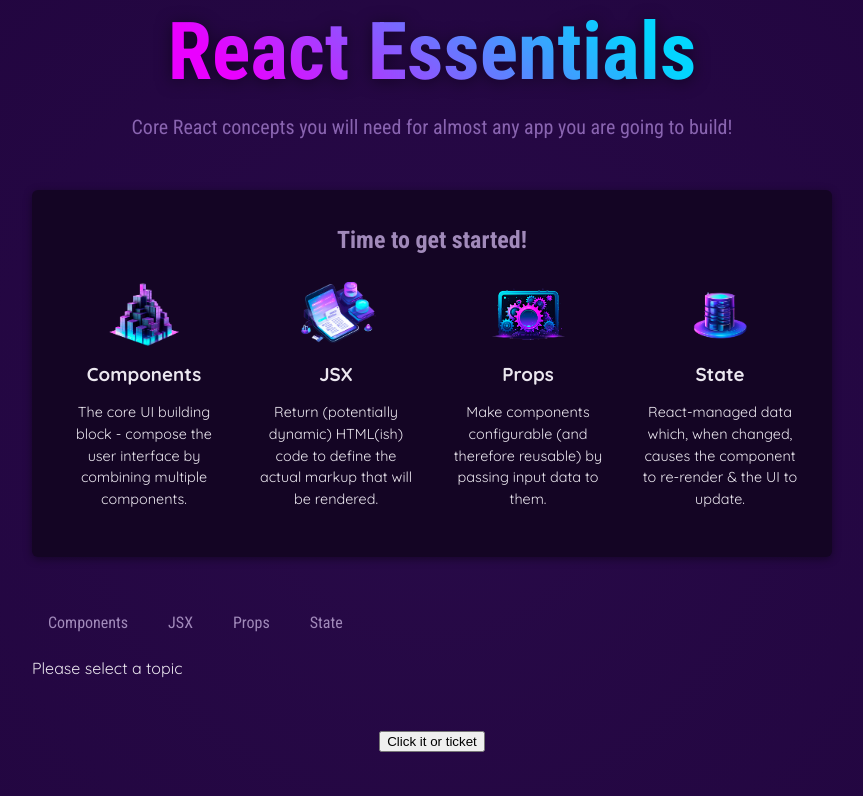
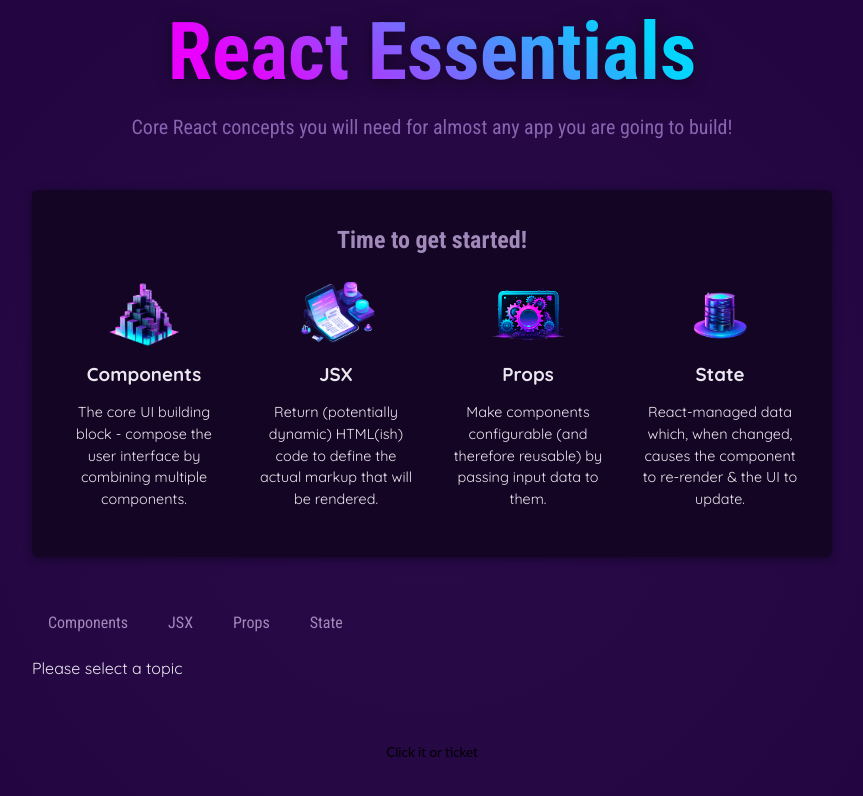
Before and after one commit to amler/first-react-app, a React (Vite) app: page / in a window 1280 px wide. Shown: the part 182-978 px from the top of the page, without its empty margins (208-1071 px from the left). Built offline with nearby package versions, Linux system fonts and the light colour scheme.

Commit message:
Added Icon components and a base button class

```diff
--- a/src/App.jsx
+++ b/src/App.jsx
@@ -3,6 +3,8 @@
 import CoreConcepts from './components/CoreConcepts';
 import Examples from './components/Examples';
 import Button from './components/Button/Button';
+import Plus from './components/Icons/Plus';
+import Home from './components/Icons/Home';
 
 function App() {
   return (
--- a/src/components/Button/Button.jsx
+++ b/src/components/Button/Button.jsx
@@ -1,3 +1,3 @@
 export default function Button({children}) {
-    return <button>{children}</button>
+    return <button className="button">{children}</button>;
 }
--- /dev/null
+++ b/src/components/Icons/Home.jsx
@@ -0,0 +1,15 @@
+export default function Home() {
+    return (
+        <svg
+            xmlns="http://www.w3.org/2000/svg"
+            viewBox="0 0 20 20"
+            fill="currentColor"
+        >
+            <path
+                fillRule="evenodd"
+                d="M9.293 2.293a1 1 0 011.414 0l7 7A1 1 0 0117 11h-1v6a1 1 0 01-1 1h-2a1 1 0 01-1-1v-3a1 1 0 00-1-1H9a1 1 0 00-1 1v3a1 1 0 01-1 1H5a1 1 0 01-1-1v-6H3a1 1 0 01-.707-1.707l7-7z"
+                clipRule="evenodd"
+            />
+        </svg>
+    );
+}
--- /dev/null
+++ b/src/components/Icons/Plus.jsx
@@ -0,0 +1,11 @@
+export default function Plus () {
+    return (
+        <svg
+            xmlns="http://www.w3.org/2000/svg"
+            viewBox="0 0 20 20"
+            fill="currentColor"
+        >
+            <path d="M10.75 4.75a.75.75 0 00-1.5 0v4.5h-4.5a.75.75 0 000 1.5h4.5v4.5a.75.75 0 001.5 0v-4.5h4.5a.75.75 0 000-1.5h-4.5v-4.5z" />
+        </svg>
+    );
+}
--- a/src/index.css
+++ b/src/index.css
@@ -145,3 +145,15 @@
 #tab-content code {
   font-size: 1rem;
 }
+
+.button {
+  display: inline-block;
+  margin: 0.5rem;
+  padding: 0.5rem 1rem;
+  border: none;
+  background: transparent;
+  font-family: 'Lato', sans-serif;
+  text-decoration: none;
+  cursor: pointer;
+  border-radius: 2px;
+}
```
